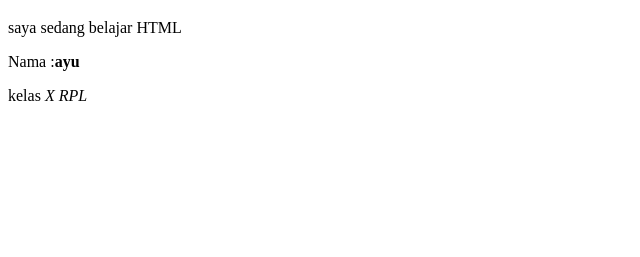
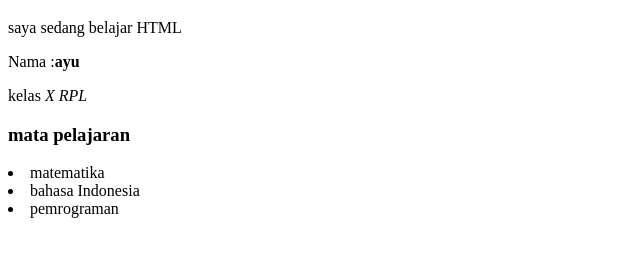
Before and after one commit to anggraeni234/latihan2, a plain HTML site: page index.html in a window 1280 px wide. Shown: the part 61-318 px from the top of the page, without its empty margins (0-640 px from the left). Drawn offline with Linux system fonts and the light colour scheme.

Commit message:
mata pelajaran

```diff
--- a/index.html
+++ b/index.html
@@ -12,6 +12,12 @@
 <p>saya sedang belajar HTML</p>
 <p>Nama :<b>ayu</b></p>
 <p>kelas <i>X RPL</i></p>
+<h3>mata pelajaran</h3>
+<o1>
+  <li>matematika</li>
+  <li>bahasa Indonesia</li>
+  <li>pemrograman</li>
+</o1>
 </body>
 
 </html>
```
